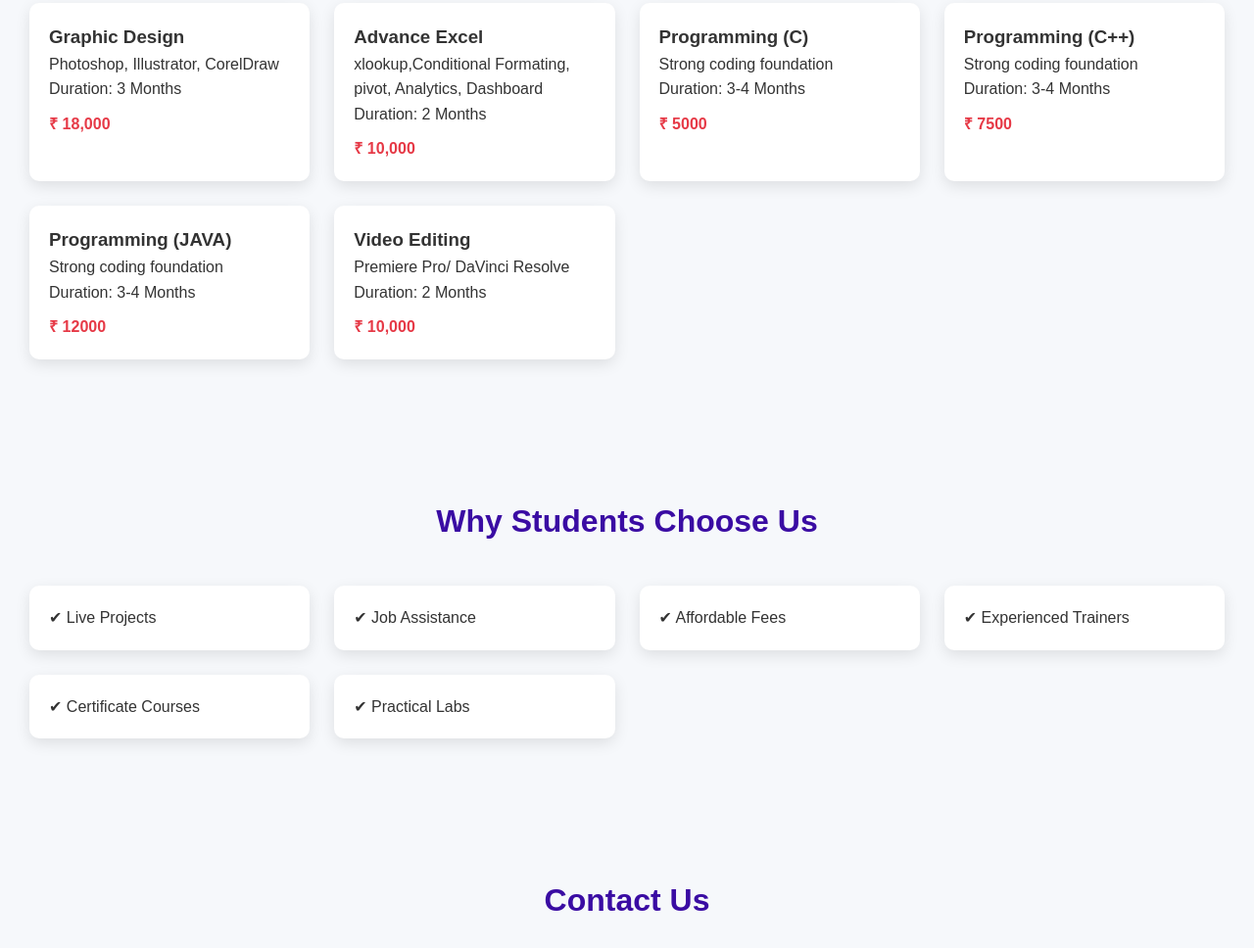
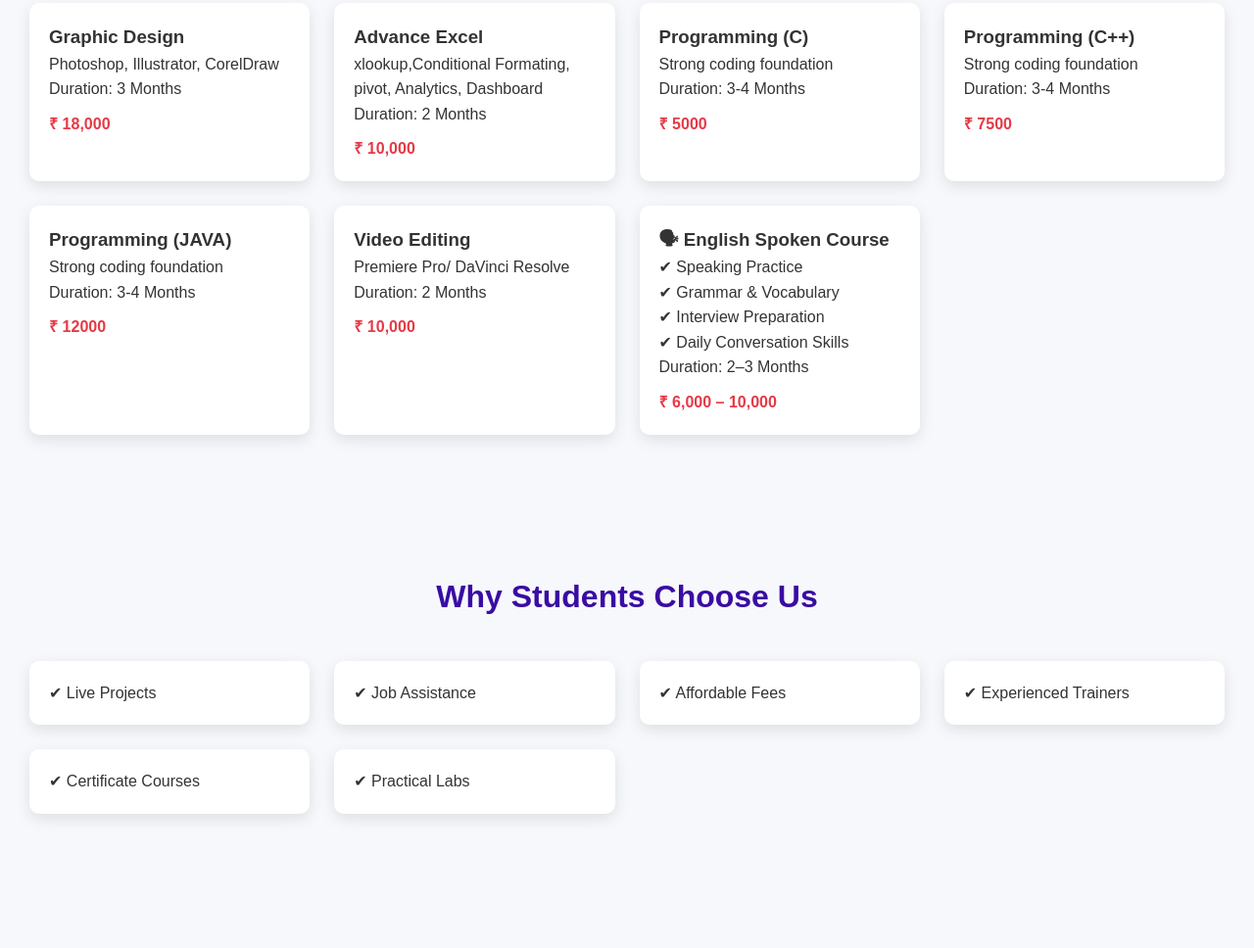
Before and after one commit to Dhananjay26/rl-computer-site, a plain HTML site: page index.html in a window 1280 px wide. Shown: the part 1402-2370 px from the top of the page at 98% size. Drawn offline with Linux system fonts and the light colour scheme.

Commit message:
Update index.html

```diff
--- a/index.html
+++ b/index.html
@@ -273,6 +273,18 @@
 <p class="price">₹ 10,000</p>
 </div>
 
+ <div class="card">
+        <h3>🗣 English Spoken Course</h3>
+        <p>
+            ✔ Speaking Practice<br>
+            ✔ Grammar & Vocabulary<br>
+            ✔ Interview Preparation<br>
+            ✔ Daily Conversation Skills
+        </p>
+        <p>Duration: 2–3 Months</p>
+        <p class="price">₹ 6,000 – 10,000</p>
+    </div>
+
 </div>
 </section>
 
```
